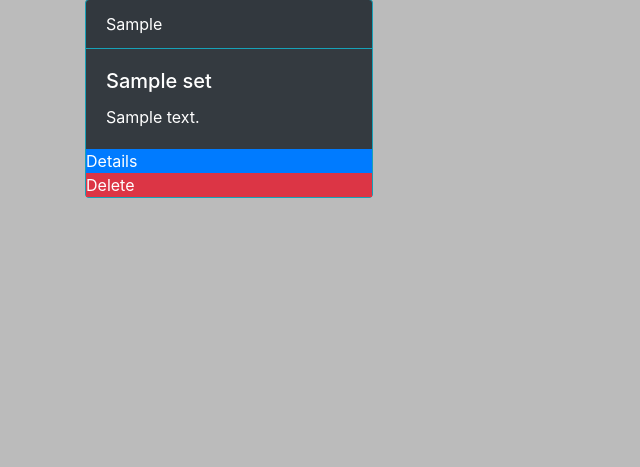
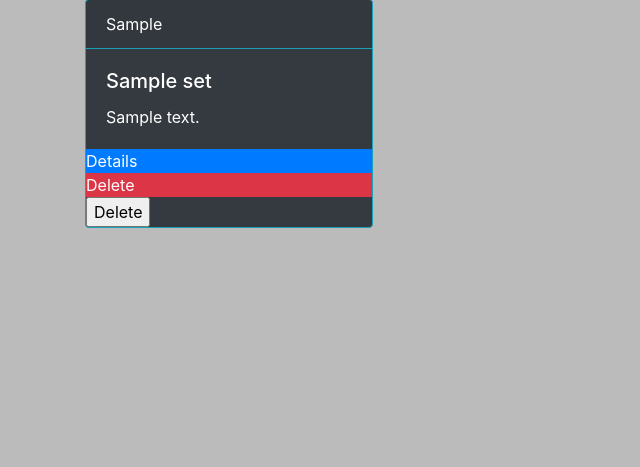
Before and after one commit to seungholee-dev/cardalog, a Django app: page /sets/list/ in a window 1280 px wide. Shown: the part 137-604 px from the top of the page, without its empty margins (0-640 px from the left). Run offline with Django 3.2, Linux system fonts and the light colour scheme; tables that the repository leaves empty hold one stand-in row (values such as "Sample post"); some libraries are stand-ins or nearby versions.

Commit message:
Add custom delete button without confirmation redirection

```diff
--- a/cardalog/sets/templates/set_delete_confirm.html
+++ b/cardalog/sets/templates/set_delete_confirm.html
@@ -3,8 +3,8 @@
 {% block main_content %}
 
     <form method="post">{% csrf_token %}
-    <p>Are you sure you want to delete "{{ object }}"?</p>
-    <input type="submit" value="Confirm">
+        <p>Are you sure you want to delete "{{ object }}"?</p>
+        <input type="submit" value="Confirm">
     </form>
 
 {% endblock %}
--- a/cardalog/sets/templates/set_list.html
+++ b/cardalog/sets/templates/set_list.html
@@ -16,7 +16,11 @@
                     <p class="card-text">{{set.description}}</p>
                 </div>
                 <a href="{% url 'set-detail' set.id %}" class="btn-primary">Details</a>
-                <a href="{% url 'set-delete' set.id%}" class="btn-danger">Delete</a>
+                <a href="{% url 'set-delete' set.id %}" class="btn-danger">Delete</a>
+                <form method="post" action="{% url 'set-delete' set.id %}">
+                    {% csrf_token %}
+                    <input type="submit" value="Delete">
+                </form>
             </div>
         {% endfor %}
 
```
